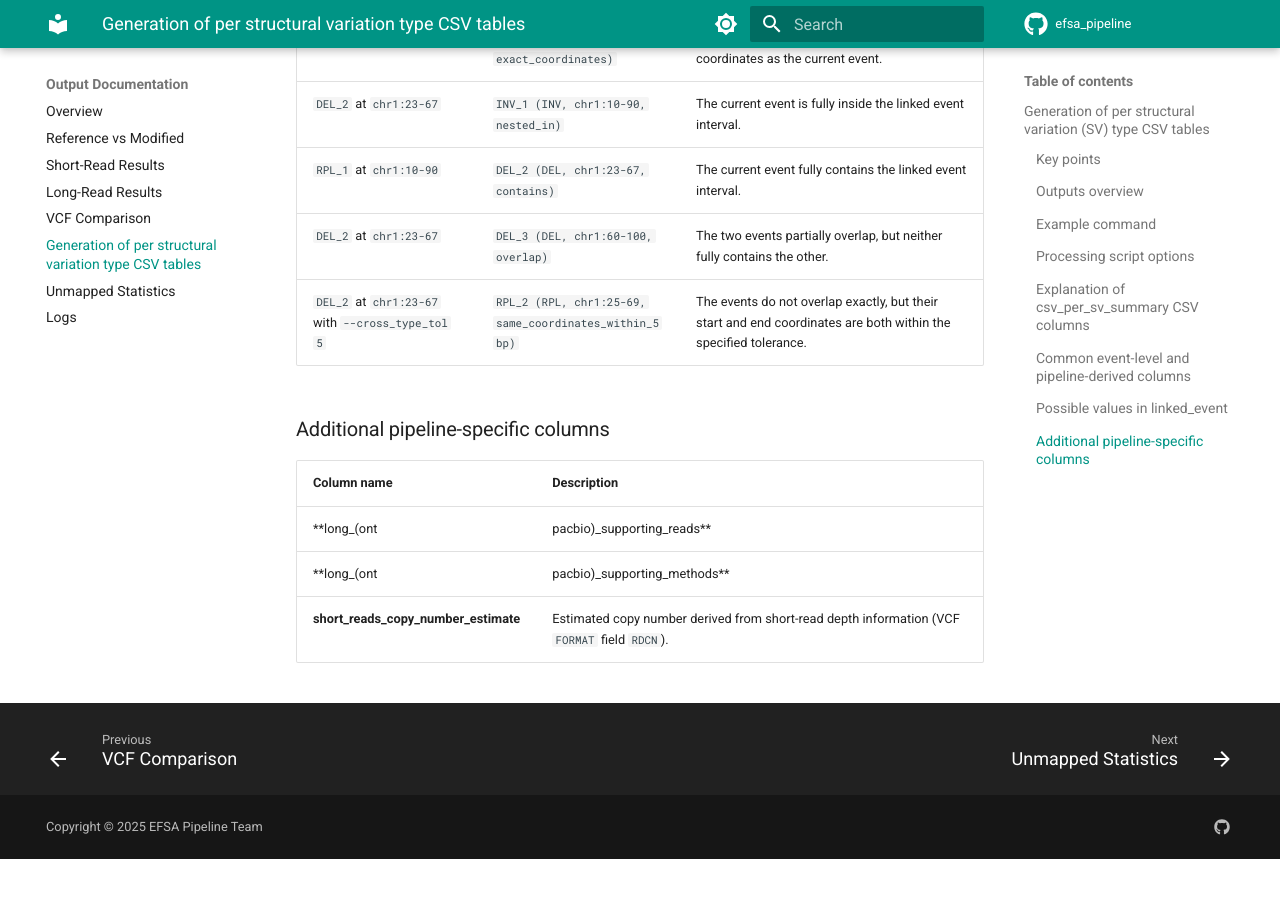
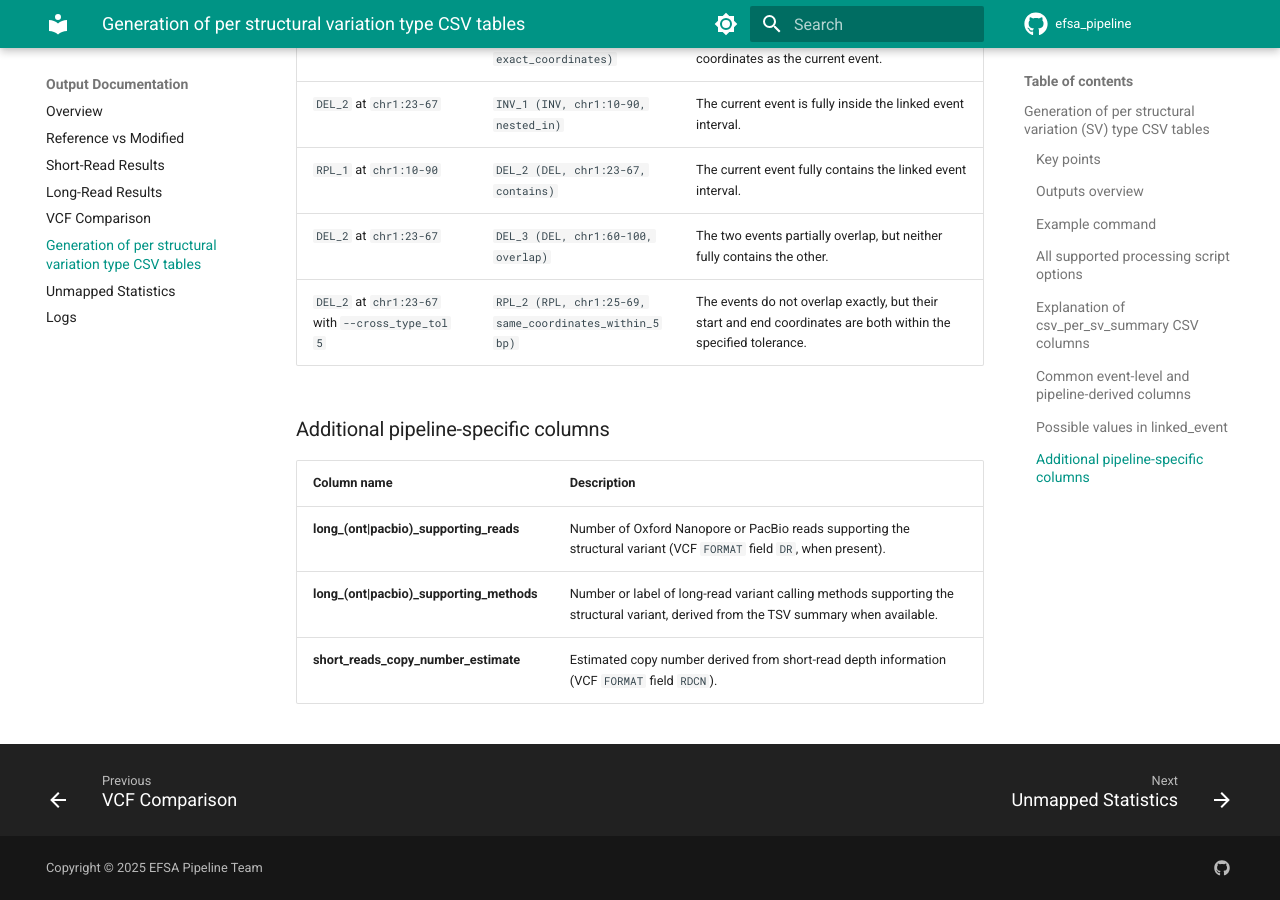
Before and after one commit to denisHanch/efsa_pipeline, an MkDocs documentation site: the page built from docs/outputs/sv-tables.md, in a window 1280 px wide and 900 px high, scrolled down 3295 px. Built offline with MkDocs 1.6.1 and Material for MkDocs 9.7.7, drawn with Linux system fonts in a browser that asks for light colours; comment, search, counter and statistics services are not loaded; before the commit the page ends 4154 px from its top, so only the background shows below that; some of the changed text lies outside the part shown.

Commit message:
no-issue: fix SV processing script docs (#177)

````diff
--- a/docs/outputs/sv-tables.md
+++ b/docs/outputs/sv-tables.md
@@ -51,7 +51,7 @@ python3 modules/utils/create_sv_output.py --asm assembly_sv_summary.tsv \
   --out csv_per_sv_sumary
 ```
 
-### Processing script options
+### All supported processing script options
 
 | Option | Description |
 |---|---|
@@ -104,6 +104,6 @@ The examples below use simplified coordinates for clarity.
 
 | Column name | Description |
 |---|---|
-| **long_(ont|pacbio)_supporting_reads** | Number of Oxford Nanopore or PacBio reads supporting the structural variant (VCF `FORMAT` field `DR`, when present). |
-| **long_(ont|pacbio)_supporting_methods** | Number or label of long-read variant calling methods supporting the structural variant, derived from the TSV summary when available. |
+| **long_(ont\|pacbio)_supporting_reads** | Number of Oxford Nanopore or PacBio reads supporting the structural variant (VCF `FORMAT` field `DR`, when present). |
+| **long_(ont\|pacbio)_supporting_methods** | Number or label of long-read variant calling methods supporting the structural variant, derived from the TSV summary when available. |
 | **short_reads_copy_number_estimate** | Estimated copy number derived from short-read depth information (VCF `FORMAT` field `RDCN`). |
````
